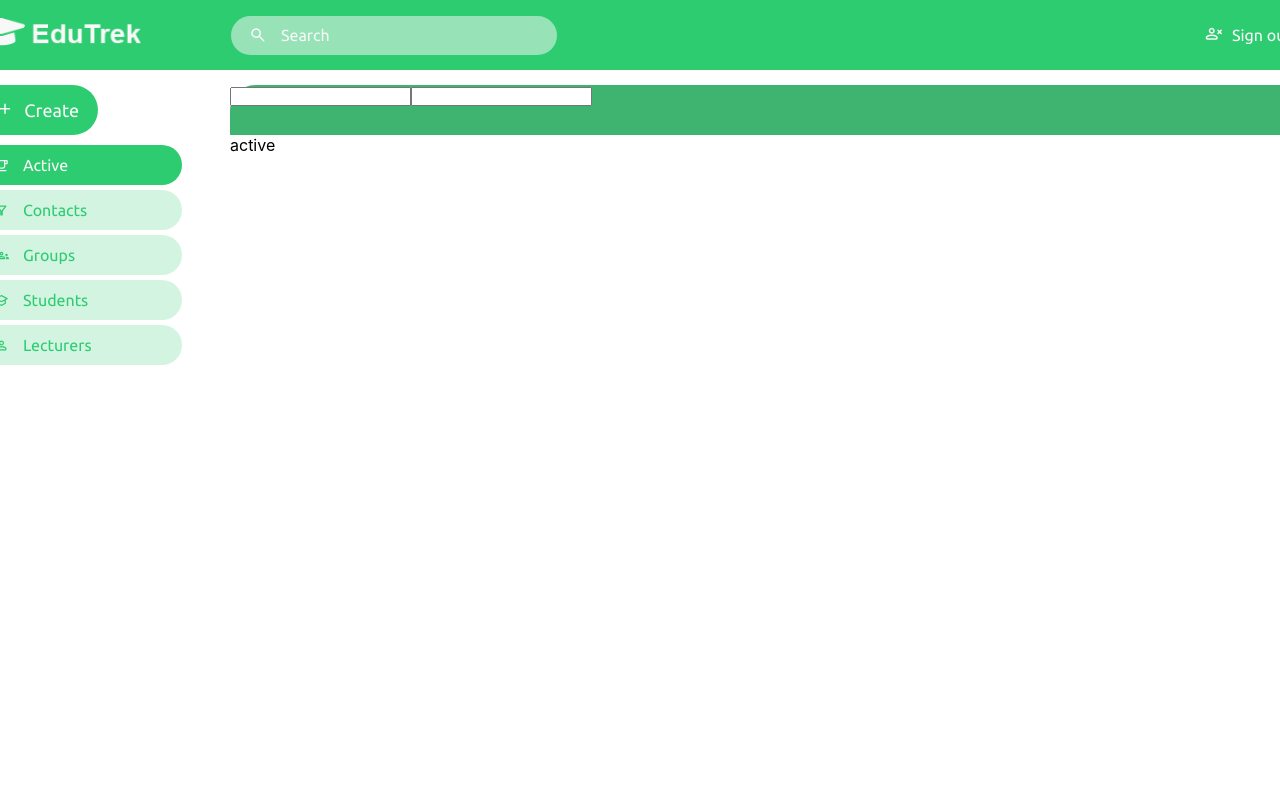
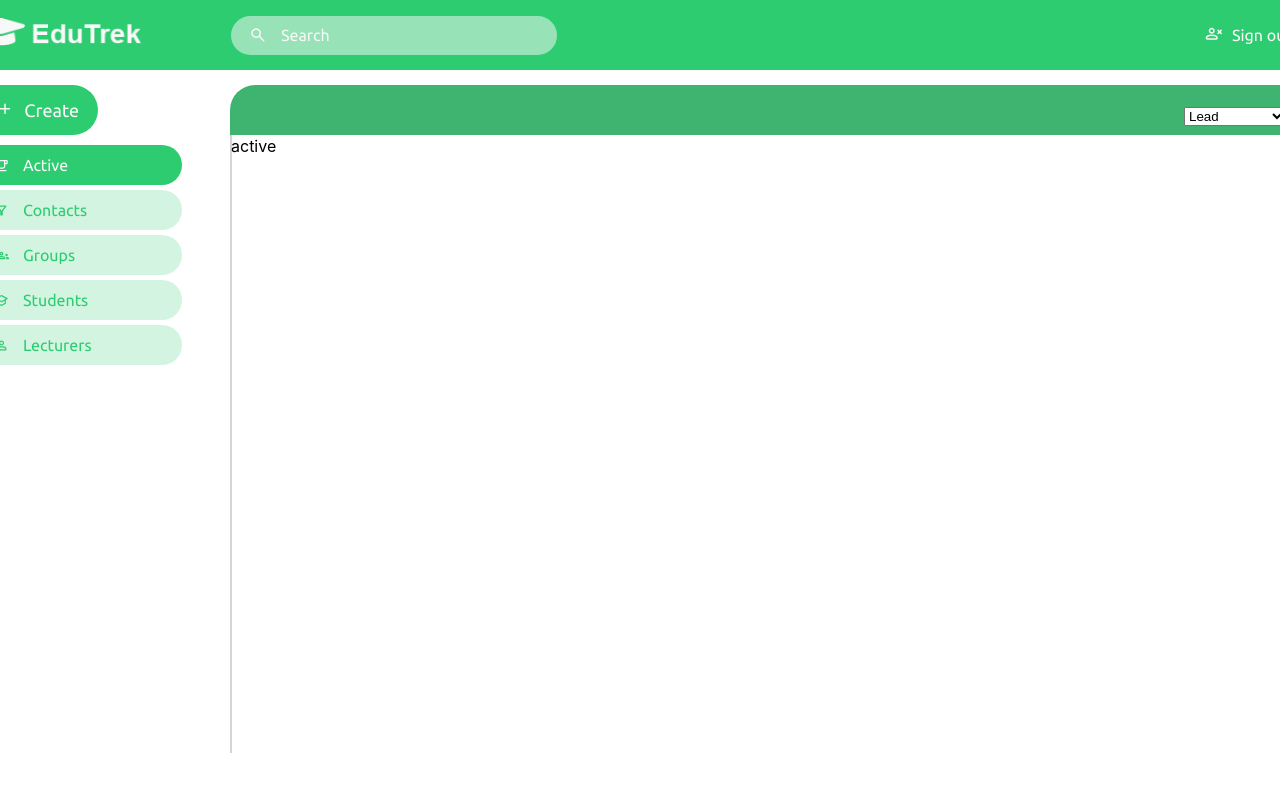
Before and after one commit to iamogir/edutrek, a React (Vite) app: page /active in a window 1280 px wide. Shown: the top 792 px of the page. Built offline with nearby package versions, Linux system fonts and the light colour scheme; the HTML template or start-up script is replaced by a standard one.

Commit message:
added subheard component and few styles

```diff
--- a/src/general/components/subheader/Subheader.tsx
+++ b/src/general/components/subheader/Subheader.tsx
@@ -1,5 +1,6 @@
 import React from 'react';
 import style from "./subheader.module.css";
+import {statusArr} from "../../../modules/active/presentation/constants.ts";
 
 interface Props {
     children: React.ReactNode
@@ -9,8 +10,13 @@ const Subheader = ({children}: Props) => {
     return (
         <div>
             <div className={style.subheadBox}>
-                <input/>
-                <input/>
+                <form>
+                    <select id={"status"} name={"status"}>
+                        {statusArr.map(el =>
+                            <option key={el.statusId} value={el.statusId}>{el.statusName}</option>
+                        )}
+                    </select>
+                </form>
             </div>
             {children}
         </div>
--- a/src/general/components/subheader/subheader.module.css
+++ b/src/general/components/subheader/subheader.module.css
@@ -6,4 +6,13 @@
     background: #3EB470 0 0 no-repeat padding-box;
     border-radius: 25px 25px 0 0;
     opacity: 1;
+
+    display: flex;
+    justify-content: end;
+    align-items: end;
 }
+
+.subheadBox > form > select {
+    margin-bottom: 9px;
+    margin-right: 37px;
+}
--- /dev/null
+++ b/src/modules/active/presentation/constants.ts
@@ -0,0 +1,28 @@
+import Status from "./redux/types.ts";
+
+export const statusArr: Status[] = [
+    {
+        "statusId": 1,
+        "statusName": "Lead"
+    },
+    {
+        "statusId": 2,
+        "statusName": "In work"
+    },
+    {
+        "statusId": 3,
+        "statusName": "Consultation"
+    },
+    {
+        "statusId": 4,
+        "statusName": "Save for later"
+    },
+    {
+        "statusId": 5,
+        "statusName": "Student"
+    },
+    {
+        "statusId": 6,
+        "statusName": "Archive"
+    }
+]
--- a/src/modules/active/presentation/pages/Active.tsx
+++ b/src/modules/active/presentation/pages/Active.tsx
@@ -1,8 +1,9 @@
 import React from 'react';
+import style from "./active.module.css";
 
 const Active = () => {
     return (
-       <div>active</div>
+       <div className={style.box}>active</div>
     );
 };
 
--- a/src/modules/active/presentation/pages/active.module.css
+++ b/src/modules/active/presentation/pages/active.module.css
@@ -0,0 +1,8 @@
+.box {
+    /* Layout Properties */
+    width: 0;
+    height: 618px;
+    /* UI Properties */
+    border: 0.5px solid rgba(112, 112, 112, 0.29);
+    opacity: 1;
+}
--- /dev/null
+++ b/src/modules/active/presentation/redux/types.ts
@@ -0,0 +1,20 @@
+export default class Status {
+
+    constructor(
+        public readonly statusId: number,
+        public readonly statusName: string
+    ) {
+        this.statusId = statusId;
+        this.statusName = statusName;
+    }
+
+    static fromJson(json: string): Status {
+        const obj = JSON.parse(json);
+        return Status.fromServerObject(obj);
+    }
+
+    static fromServerObject(obj: Status): Status {
+        return new Status(obj.statusId, obj.statusName);
+    }
+
+}
```
Also changed, not shown: src/general/utils/constants.ts (line endings or trailing spaces).
